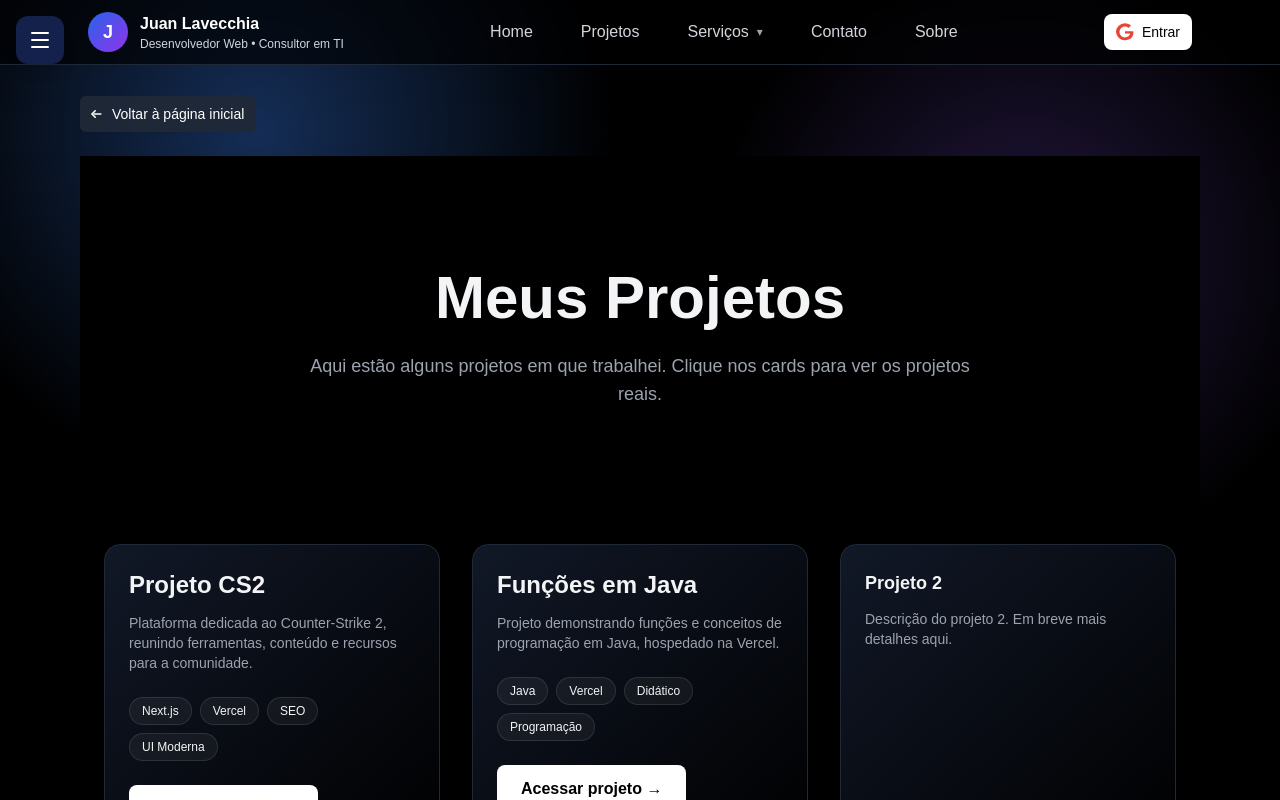
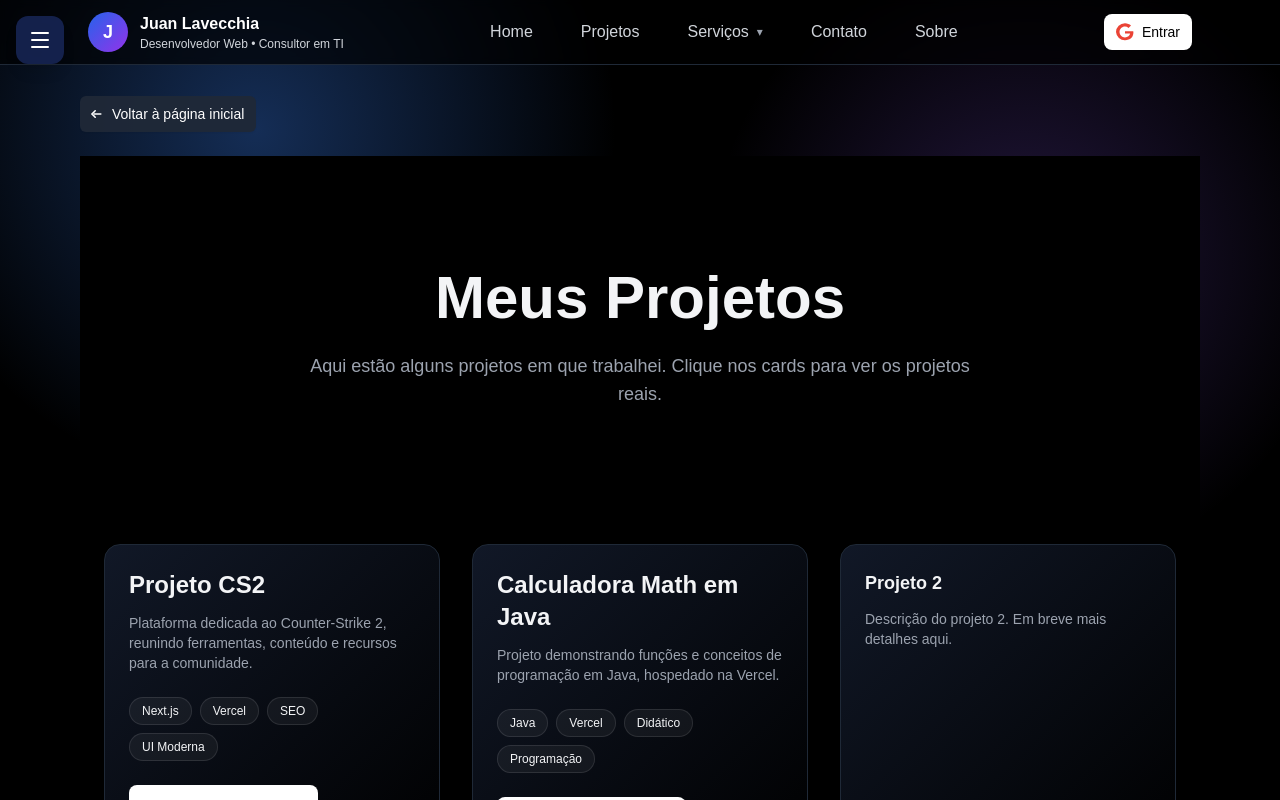
Before and after one commit to Smxke28/Protif-lio, a Next.js app: page /projetos in a window 1280 px wide. Shown: the top 800 px of the page. Built offline with nearby package versions, Linux system fonts and the light colour scheme; no server answers.

Commit message:
Atualiza página de projetos com Funções Java

```diff
--- a/app/projetos/page.tsx
+++ b/app/projetos/page.tsx
@@ -59,8 +59,7 @@ export default function ProjetosPage() {
               className={`${cardBase} md:col-span-1`}
             >
               <h3 className="text-2xl font-semibold mb-3">
-                Funções em Java
-              </h3>
+                Calculadora Math em Java              </h3>
 
               <p className="text-gray-400 text-sm mb-6">
                 Projeto demonstrando funções e conceitos de programação em Java,
```
